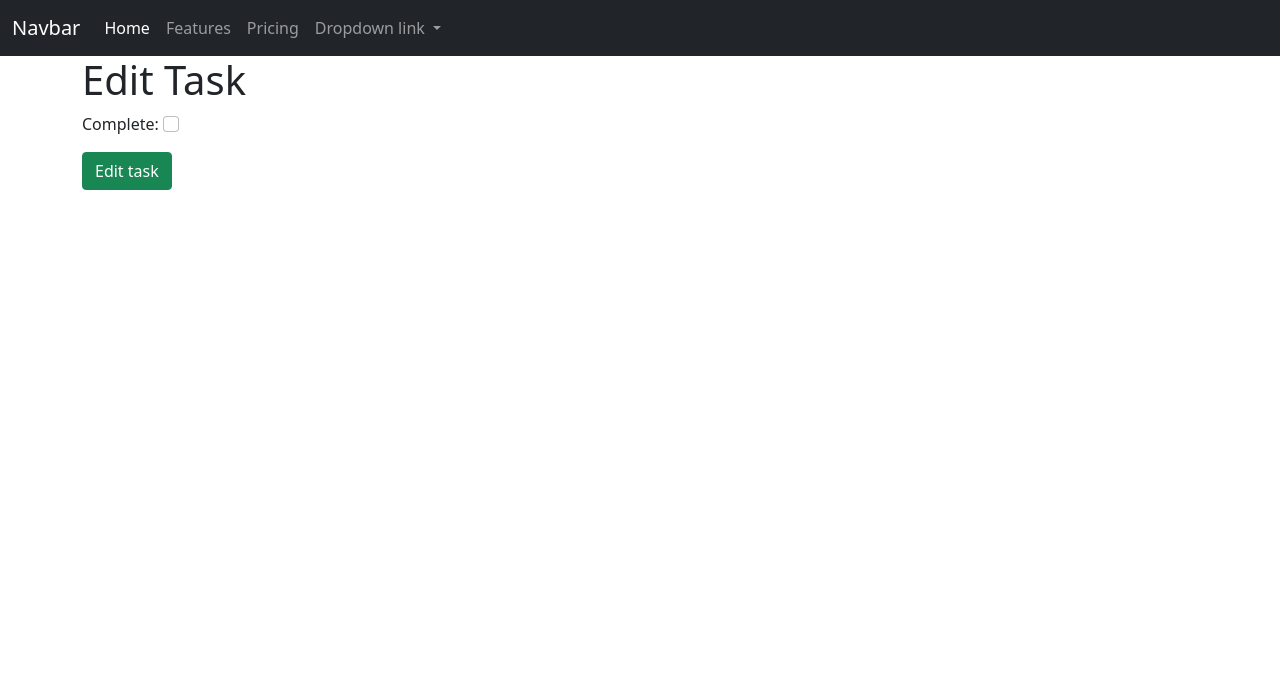
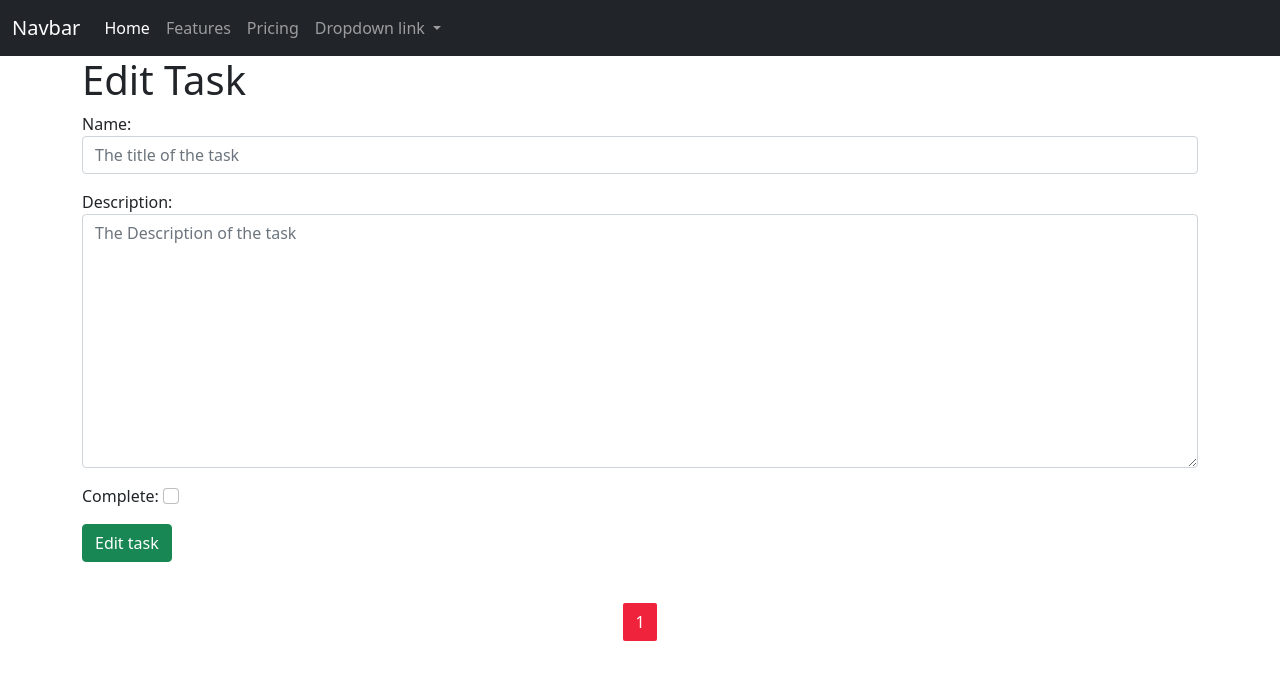
Before and after one commit to DaniDiazTech/Django-To-do-App, a Django app: template app/templates/app/update.html in a window 1280 px wide. Shown: the top 680 px of the page. Run offline with Django 3.2, Linux system fonts and the light colour scheme; tables that the repository leaves empty hold one stand-in row (values such as "Sample post"); the template is opened without the code that fills it: values that come from a table or form of the project are taken from there, most other values are stand-ins (such as "Sample title", 1, 10 or a date in 2020); parts of the project's set-up code (start-up, migrations or seed data) failed here and were passed over; some libraries are stand-ins or nearby versions.

Commit message:
Mofified all

```diff
--- a/app/forms.py
+++ b/app/forms.py
@@ -6,7 +6,7 @@ from .models import Task
 
 class TaskForm(forms.ModelForm):
     name = forms.CharField(widget=forms.TextInput(
-        attrs={"class": "form-control form-control-lg", "placeholder": "The title of the task"}))
+        attrs={"class": "form-control form-control-lg", "placeholder": "Task title"}))
 
     class Meta:
         model = Task
@@ -20,7 +20,7 @@ class TaskUpdateForm(forms.ModelForm):
     description = forms.CharField(required=False, widget=forms.Textarea(
         attrs={"class": "form-control ", "placeholder": "The Description of the task"}))
 
-    complete = forms.CharField(widget=forms.CheckboxInput(
+    complete = forms.CharField(required=False, widget=forms.CheckboxInput(
         attrs={"class": "form-check-input"}))
 
     class Meta:
--- /dev/null
+++ b/app/templates/app/pagination.html
@@ -0,0 +1,24 @@
+<div class="mypagination m-4 mt-5">
+    {% if page_obj.has_previous %}
+    <a class="mypagination-action" href="?page=1">
+        <i class="fa fa-angle-double-left" aria-hidden="true"></i> </a>
+    <a class="mypagination-action" href="?page={{ page_obj.previous_page_number }}">
+        <i class="fa fa-angle-left" aria-hidden="true"></i>
+    </a>
+    {% endif %}
+    {% for num in page_obj.paginator.page_range %}
+    {% if page_obj.number == num %}
+    <span class="mypagination-number mypagination-current">{{ num }}</span>
+    {% elif num > page_obj.number|add:'-3' and num < page_obj.number|add:'3' %}
+    <a class="mypagination-number" href="?page={{ num }}">{{ num }}</a>
+    {% endif %}
+    {% endfor %}
+    {% if page_obj.has_next %}
+    <a class="mypagination-action" href="?page={{ page_obj.next_page_number }}">
+        <i class="fa fa-angle-right" aria-hidden="true"></i>
+    </a>
+    <a class="mypagination-action" href="?page={{ page_obj.paginator.num_pages }}">
+        <i class="fa fa-angle-double-right" aria-hidden="true"></i>
+    </a>
+    {% endif %}
+</div>
--- /dev/null
+++ b/app/templates/app/style-pag.html
@@ -0,0 +1,41 @@
+<style>
+    /* RED THEME */
+
+    .mypagination {
+        margin-top: 1em;
+        text-align: center;
+        margin: auto;
+    }
+
+    .mypagination a {
+        text-decoration: none;
+    }
+
+    .mypagination-number {
+        padding: 0.5em 0.8em;
+        border-radius: 2px;
+        color: #fff;
+        background-color: rgb(206, 60, 60);
+    }
+
+    .mypagination-number:hover,
+    .mypagination-current {
+        background-color: #EF233C;
+        color: white;
+        transition: all 0.3s ease-out;
+    }
+
+    .mypagination-action {
+        margin: 0 0.1em;
+        display: inline-block;
+
+        color: #B9B9B9;
+        font-size: 1.3em !important;
+    }
+
+    .mypagination-action:hover,
+    .mypagination-previous,
+    .mypagination-next {
+        color: #EF233C;
+    }
+</style>
--- a/templates/base.html
+++ b/templates/base.html
@@ -16,10 +16,12 @@
     </head>
 
     <body>
+        {% include "app/style-pag.html" %}
         {% include "navbar.html" %}
         <div class="container">
             {% block body %}
             {% endblock body %}
+            {% include "app/pagination.html" %}
         </div>
         <!-- JavaScript Bundle with Popper -->
         <script src="https://cdn.jsdelivr.net/npm/bootstrap@5.0.0-beta1/dist/js/bootstrap.bundle.min.js"
```
Also changed, not shown: app/templates/app/index.html (+18 -5 lines), app/views.py (+24 -8 lines).
